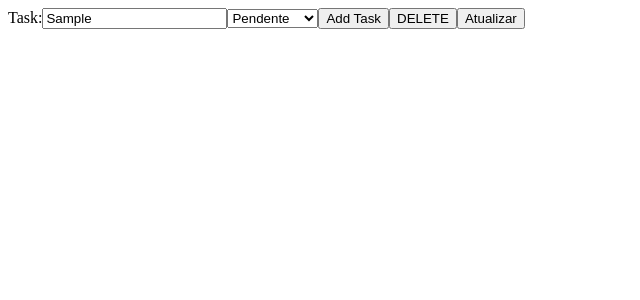
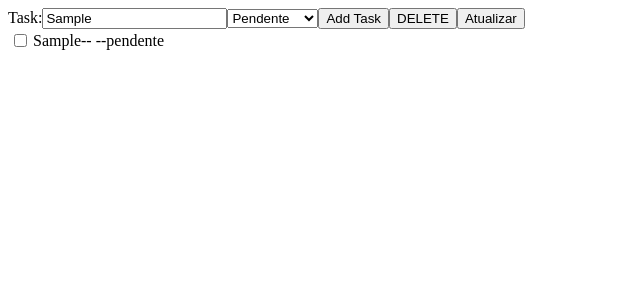
Before and after one commit to leo2903lan/toDoList-Ebytr, a React (Create React App) app in the folder frontend/todolist-ebtry/: page / in a window 1280 px wide. Both pictures are taken after typing "Sample" into the empty fields and a click on the button "Add Task". Shown: the top 300 px of the page, without its empty margins (0-640 px from the left). Built offline with nearby package versions, Linux system fonts and the light colour scheme.

Commit message:
organizadno o resultado das tasks em table para melhorar a organização e leitura dos dados

```diff
--- a/frontend/todolist-ebtry/package.json
+++ b/frontend/todolist-ebtry/package.json
@@ -10,6 +10,7 @@
     "@types/node": "^16.11.36",
     "@types/react": "^18.0.9",
     "@types/react-dom": "^18.0.4",
+    "axios": "^0.27.2",
     "react": "^18.1.0",
     "react-dom": "^18.1.0",
     "react-scripts": "5.0.1",
--- a/frontend/todolist-ebtry/src/components/Input.tsx
+++ b/frontend/todolist-ebtry/src/components/Input.tsx
@@ -1,15 +1,26 @@
 import React, { useState } from 'react'
+import Itask from '../interfaces/Itask';
+import Tasks from './Tasks';
 
 function Input() {
   const [taskValue , setTaskValue] = useState('');
   const [selectValue , setSelectValue] = useState('pendente');
+  const [arrayTasks, setArrayTasks] = useState<Itask[]>([]);
 
-  const addTask = () => { console.log('requisição na API para adicionar a TASK') }
+  const addTask = () => {
+    const newTask = {
+      content: taskValue,
+      status: selectValue,
+    }
+    setArrayTasks([...arrayTasks, newTask])
+    console.log('requisição na API para adicionar a TASK') }
+
   const deleteTask = () => { console.log('requisição na API para detelar a TASK selecionada') }
   const updateTask = () => { console.log('requisição na API para atualizar a TASK selecionada') }
 
   return (
-    <form>
+    <>
+      <form>
       <label>
         Task:
         <input type="text" name="task" value={ taskValue } onChange={ e => setTaskValue(e.target.value) } />
@@ -25,6 +36,17 @@ function Input() {
       <button type="button" value="DELETE" onClick={deleteTask}>DELETE</button>
       <button type="button" value="Atualizar" onClick={updateTask}>Atualizar</button>
     </form>
+
+    <table>
+      {arrayTasks.map((task, index) => (
+        <tr>
+          <input type="checkbox" name="" id="" />
+          <td key={index}>{task.content}--</td>
+          <td key={index}>--{task.status}</td>
+        </tr>
+      ))}
+    </table>
+    </>
   )
 }
 
--- /dev/null
+++ b/frontend/todolist-ebtry/src/components/Tasks.tsx
@@ -0,0 +1,18 @@
+import React from 'react'
+import Itask from '../interfaces/Itask'
+
+function Tasks(arrayTasks: Itask[]) {
+  return (
+    <table>
+    {arrayTasks.map((task, index) => (
+      <tr>
+        <input type="checkbox" name="" id="" />
+        <td key={index}>{task.content}--</td>
+        <td key={index}>--{task.status}</td>
+      </tr>
+    ))}
+  </table>
+  )
+}
+
+export default Tasks
--- /dev/null
+++ b/frontend/todolist-ebtry/src/interfaces/Itask.tsx
@@ -0,0 +1,13 @@
+export default interface Itask {
+  content: string;
+  status: string;
+}
+
+// export default interface Itask {
+//   title: string;
+//   content: string;
+//   id: number
+//   createdAt: Date;
+//   updatedAt: Date;
+//   pubcompleted: string;
+// }
```
Also changed, not shown: frontend/todolist-ebtry/src/App.tsx (line endings or trailing spaces), 1 other file (tests, documents, lock files or other folders).
